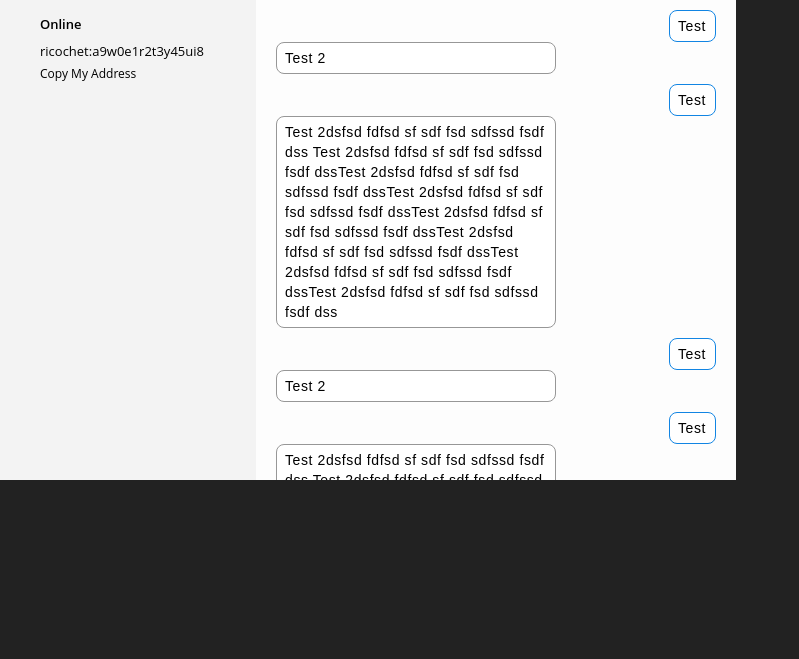
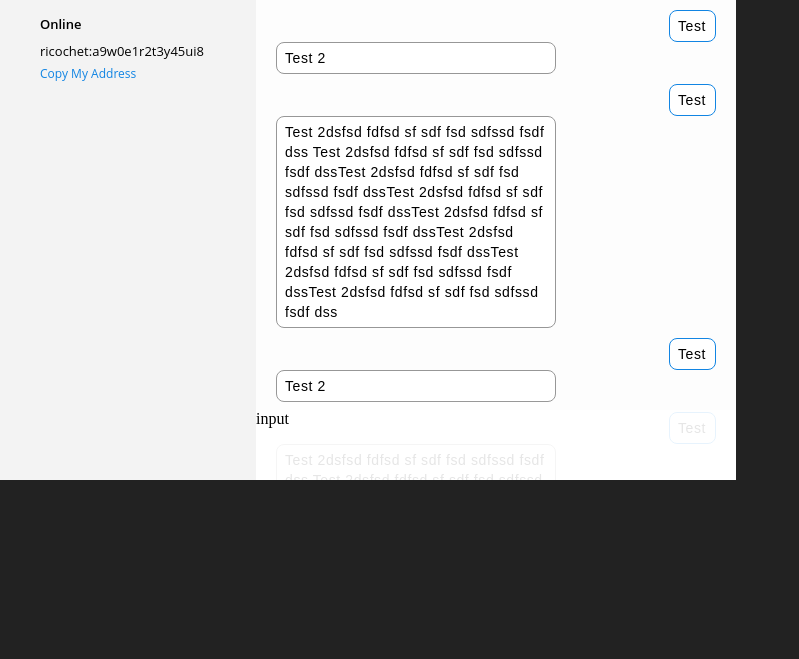
Before and after one commit to jpt/ricochet-ui, a plain HTML site: page ricochet.html in a window 1280 px wide. Shown: the whole page, without its empty margins (0-799 px from the left). Drawn offline with Linux system fonts and the light colour scheme.

Commit message:
add input field

```diff
--- a/ricochet.html
+++ b/ricochet.html
@@ -11,6 +11,7 @@
     }
 
     #ricochet {
+      position: absolute;
       width: 736px;
       height: 480px;
       background-color: #ccc;
@@ -20,7 +21,7 @@
     .panel {
       float: left;
       height: 480px;
-
+      overflow-x: scroll;
     }
 
     .panel.left {
@@ -36,7 +37,6 @@
       padding-left: 20px;
       padding-right: 20px;
       background-color: #FDFDFD;
-      overflow-x: scroll;
     }
 
 
@@ -60,6 +60,7 @@
 
     #messages {
       width: 100%;
+      padding-bottom: 130px;
 
     }
     .message {
@@ -89,8 +90,19 @@
       margin-bottom: 10px;
     }
     #copy {
+      color: #1285E3;
       line-height: 12px;
       font-size: 12px;
+    }
+
+    #input {
+      position: fixed;
+      z-index: 5;
+      height: 70px;
+      width: 480px;
+      left: 256px;
+      top: 410px;
+      background-color: rgba(255,255,255,0.9);
     }
 
   </style>
@@ -107,6 +119,7 @@
       </div>
     </div>
     <div class="panel right">
+
       <div id="messages">
         <div class="message sent">
           <div class="text-bubble">Test</div>
@@ -144,6 +157,10 @@
         </div>
       </div>
 
+      <div id="input">
+        input
+      </div>
+
 
     <div>
   </div>
```
